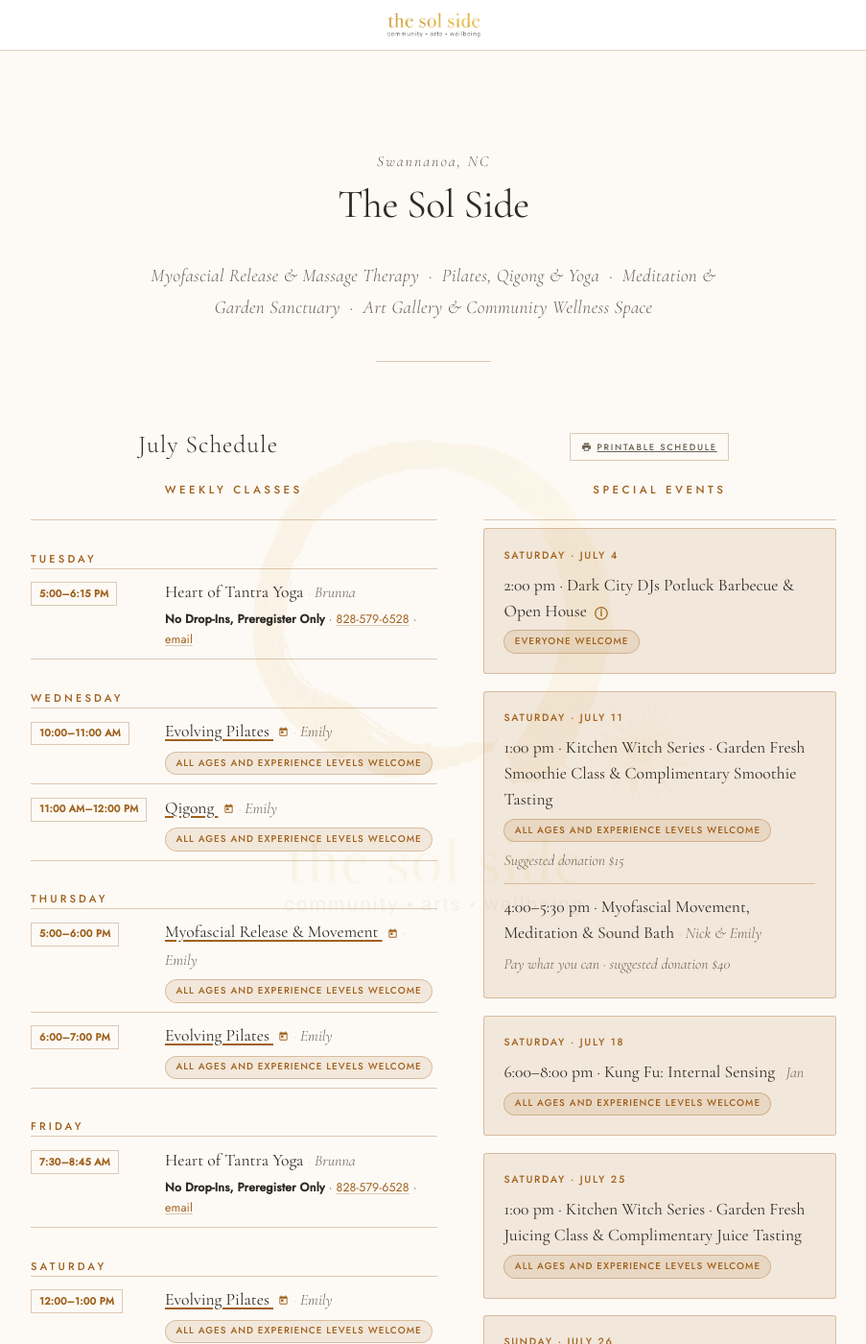
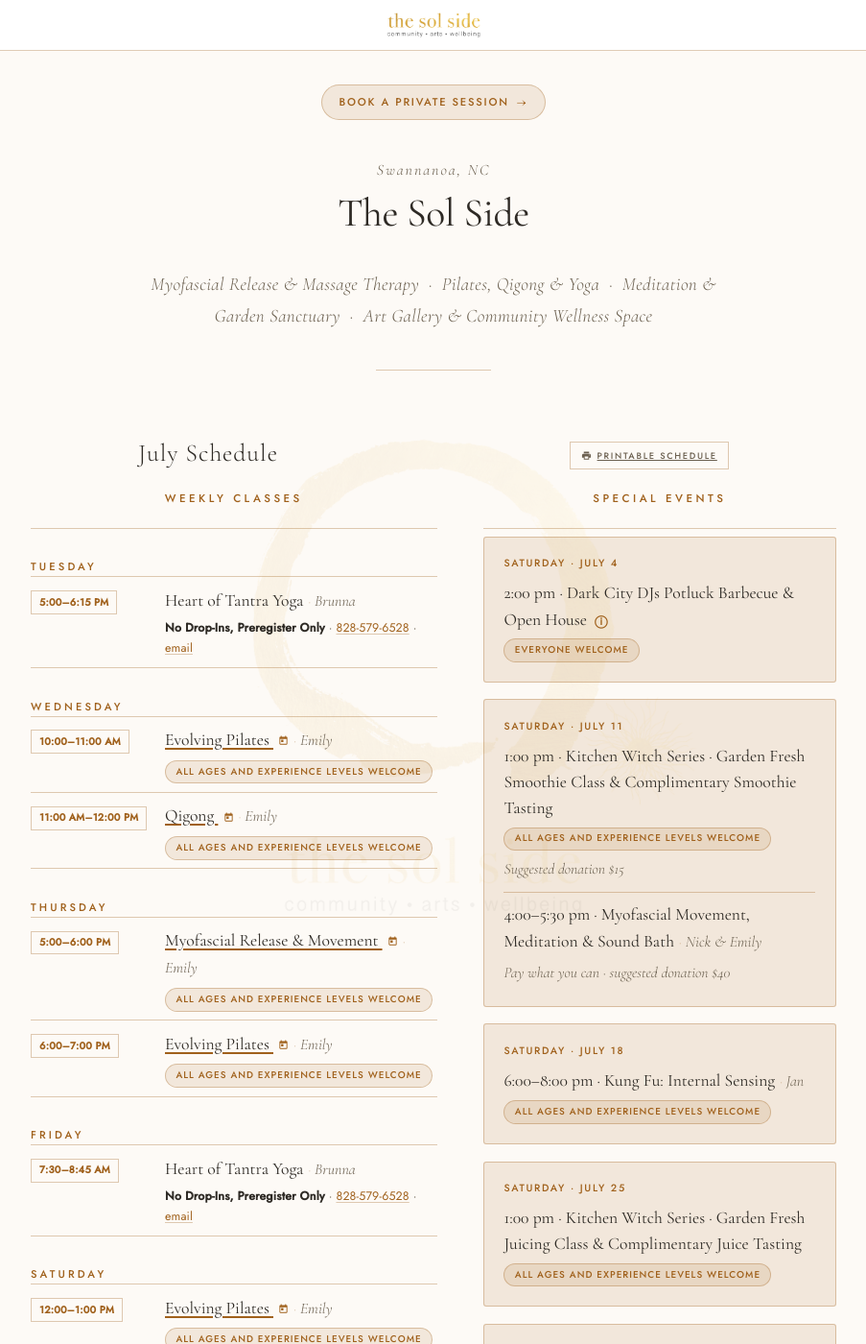
Before and after one commit to ramblinjan/solside.github.io, a Jekyll site: the page built from index.html, in a window 1280 px wide and 1400 px high. Shown: the whole window at 96% size, without its empty margins (188-1091 px from the left). Built offline with Jekyll 4.4.1, drawn with Linux system fonts in a browser that asks for light colours.

Commit message:
Fix private-session CTA rendering behind the fixed navbar
margin-top on the CTA (first child of .page) was collapsing through
to the document root instead of pushing the element down, since .page
has no padding/border to stop the collapse. Switched to padding-top,
which isn't subject to margin collapsing.

Co-Authored-By: Claude Sonnet 5 <noreply@anthropic.com>

```diff
--- a/assets/css/styles.css
+++ b/assets/css/styles.css
@@ -103,9 +103,15 @@ section {
 .private-cta {
   display: block;
   text-align: center;
-  padding: 0.7rem 1rem;
+  padding: 5.5rem 1rem 0.7rem;
   margin: 0 auto;
   max-width: 640px;
+  position: relative;
+  z-index: 1;
+}
+
+.private-cta + .hero {
+  padding-top: 1.75rem;
 }
 
 .private-cta__link {
```
